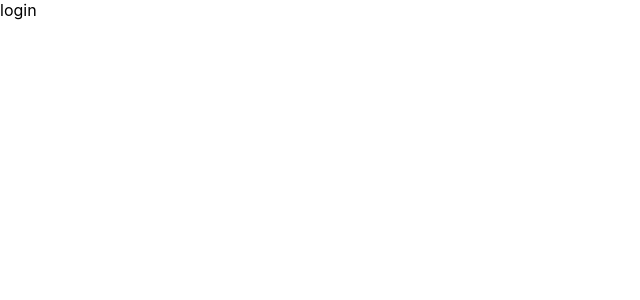
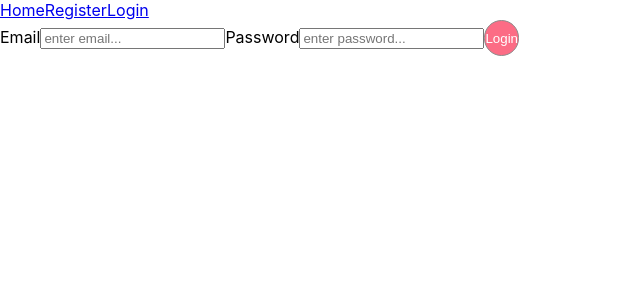
Before and after one commit to ifffShang/final, a React (Create React App) app in the folder frontend/: page /login in a window 1280 px wide. Shown: the top 300 px of the page, without its empty margins (0-640 px from the left). Built offline with nearby package versions, Linux system fonts and the light colour scheme.

Commit message:
completed the form of register and login

```diff
--- a/frontend/src/Components/Navbar/Navbar.js
+++ b/frontend/src/Components/Navbar/Navbar.js
@@ -1,9 +1,12 @@
 import React from 'react'
+import { Link } from "react-router-dom"
 
 export default function Navbar() {
   return (
-    <div>
-
-    </div>
+    <nav>
+      <Link to="/">Home</Link>
+      <Link to="/register">Register</Link>
+      <Link to="/login">Login</Link>
+    </nav>
   )
 }
--- a/frontend/src/pages/Login.js
+++ b/frontend/src/pages/Login.js
@@ -1,9 +1,26 @@
-import React from 'react'
+import { useState } from 'react'
 
 export default function Login() {
+
+  const [data, setData] = useState({
+    email: '',
+    password: '',
+  })
+
+  const loginUser = (e) => {
+    e.preventDefault()
+  }
+
   return (
     <div>
-      login
+      <form onSubmit={loginUser}>
+        <label>Email</label>
+        <input type='email' placeholder='enter email...' value={data.email} onChange={(e) => setData({...data, email: e.target.value})}></input>
+        <label>Password</label>
+        <input type='password' placeholder='enter password...' value={data.password} onChange={(e) => setData({...data, password: e.target.value})}></input>
+
+        <button type = 'submit' className='btn_secondary'>Login</button>
+      </form>
     </div>
   )
 }
--- a/frontend/src/pages/Register.js
+++ b/frontend/src/pages/Register.js
@@ -1,9 +1,29 @@
-import React from 'react'
+import { useState } from 'react'
 
 export default function Register() {
+
+    const [data, setData] = useState({
+        name: '',
+        email: '',
+        password: '',
+    })
+
+    const registerUser = (e) => {
+        e.preventDefault()
+    }
+
   return (
     <div>
-      register
+        <form onSubmit={registerUser}>
+            <label>Name</label>
+            <input type='text' placeholder='enter name...' value={data.name} onChange={(e) => setData({...data, name: e.target.value})}></input>
+            <label>Email</label>
+            <input type='email' placeholder='enter email...' value={data.email} onChange={(e) => setData({...data, email: e.target.value})}></input>
+            <label>Password</label>
+            <input type='password' placeholder='enter password...' value={data.password} onChange={(e) => setData({...data, password: e.target.value})}></input>
+
+            <button type = 'text' className='btn_secondary'>Submit</button>
+      </form>
     </div>
   )
 }
```
